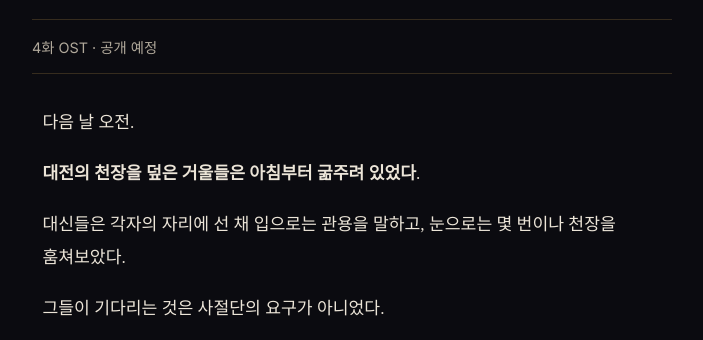
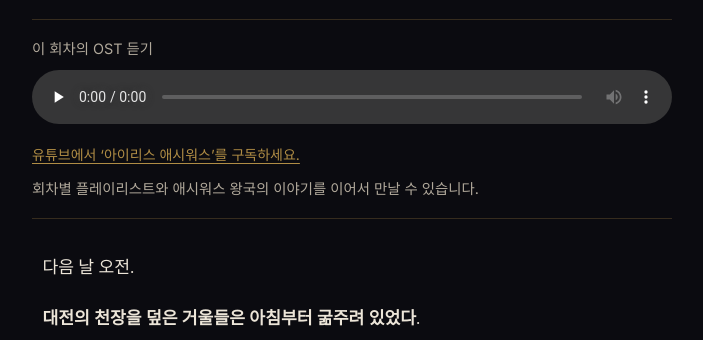
Before and after one commit to innerarchitectofficial/iris-ashworth-site, a plain HTML site: page fourth.html in a window 1280 px wide. Shown: the part 398-738 px from the top of the page, without its empty margins (288-991 px from the left). Drawn offline with Linux system fonts and the light colour scheme.

Commit message:
Add files via upload

```diff
--- a/fourth.html
+++ b/fourth.html
@@ -22,7 +22,14 @@
       <!-- 이후 회차도 원고에 2부 표제가 처음 나올 때까지 ‘1부 - ORIGIN’을 이어 쓴다. -->
       <p class="meta">1부 - ORIGIN · 제4화 · <time datetime="2026-11-12">2026.11.12</time></p>
       <h1 tabindex="-1">변경에서 온 사절단</h1>
-      <p class="soundtrack meta" id="ost">4화 OST · 공개 예정</p>
+      <section class="soundtrack" id="ost" aria-labelledby="ost-title">
+        <p id="ost-title">이 회차의 OST 듣기</p>
+        <audio controls preload="none" aria-label="변경에서 온 사절단 · 4화 OST" src="media/chapter-4-ost.m4a"></audio>
+        <p class="ost-subscribe">
+          <a href="https://www.youtube.com/@ia.irisashworth" target="_blank" rel="noopener">유튜브에서 ‘아이리스 애시워스’를 구독하세요.</a>
+          <span>회차별 플레이리스트와 애시워스 왕국의 이야기를 이어서 만날 수 있습니다.</span>
+        </p>
+      </section>
       <article class="episode-story" aria-label="제4화 본문">
 <p>다음 날 오전.</p>
 <p><strong>대전의 천장을 덮은 거울들은 아침부터 굶주려 있었다</strong>.</p>
```
Also changed, not shown: third.html (+8 -1 lines).
